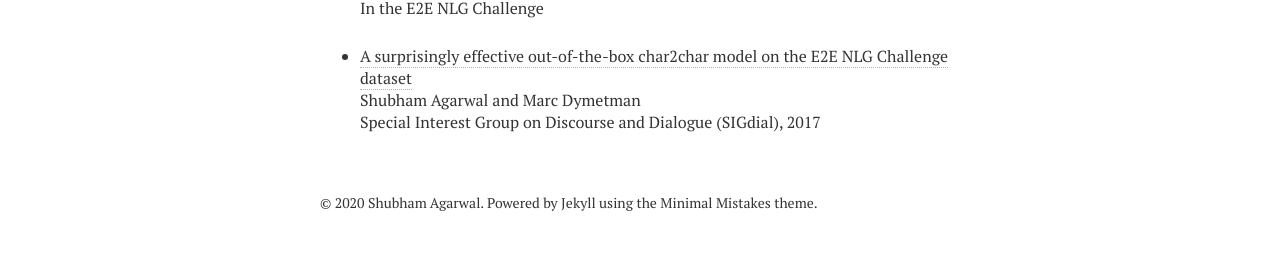
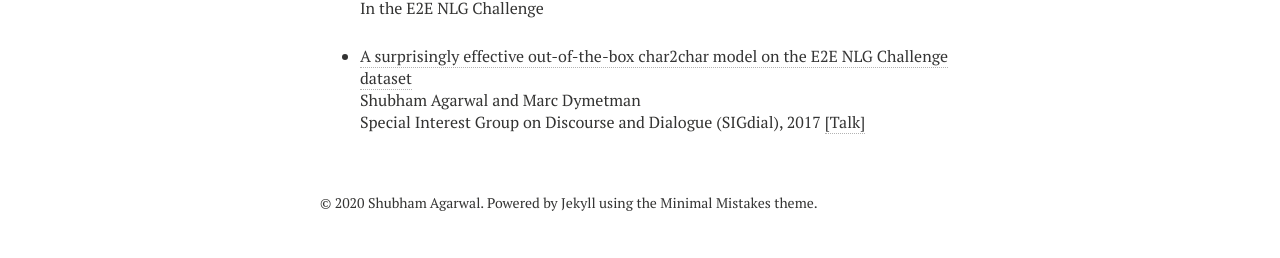
Before and after one commit to shubhamagarwal92/shubhamagarwal92.github.io, a Jekyll site: the page built from publications.md, in a window 1280 px wide. Shown: the part 1463-1721 px from the top of the page. Built offline with Jekyll 4.4.1, drawn with Linux system fonts in a browser that asks for light colours; nearby versions of some CDN libraries.

Commit message:
Update publications.md

```diff
--- a/publications.md
+++ b/publications.md
@@ -57,3 +57,4 @@ In the E2E NLG Challenge
 * [A surprisingly effective out-of-the-box char2char model on the E2E NLG Challenge dataset](https://www.aclweb.org/anthology/W17-5519.pdf) <br />
 Shubham Agarwal and Marc Dymetman <br />
 Special Interest Group on Discourse and Dialogue (SIGdial), 2017
+<a href="https://www.superlectures.com/sigdial2017/a-surprisingly-effective-out-of-the-box-char2char-model-on-the-e2e-nlg-challenge-dataset"  target="_blank">[Talk]</a>
```
